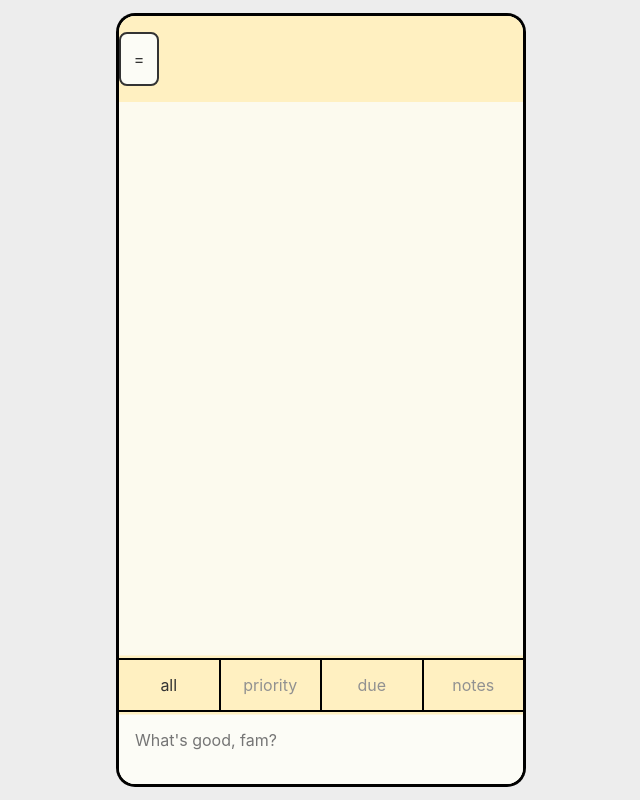
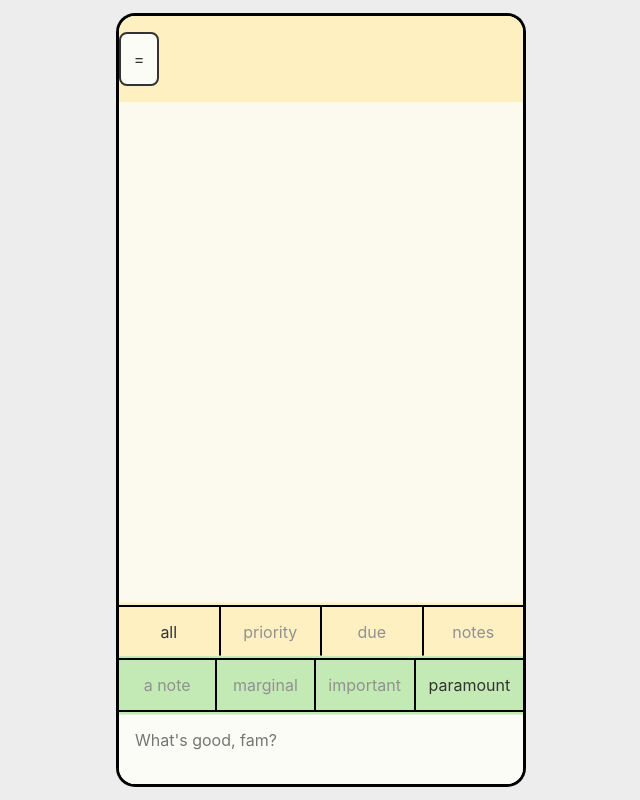
Before and after one commit to TDZ-production/todof, a website built with Vite: page index.html in a window 1280 px wide. Shown: the whole page, without its empty margins (319-959 px from the left). Built offline with nearby package versions, Linux system fonts and the light colour scheme; files whose address does not match are found by name.

Commit message:
priorities html+css --todo JS

```diff
--- a/index.html
+++ b/index.html
@@ -40,12 +40,21 @@
         </main>
 
         <footer>
-            <div class="filters">
-                <button data-filter="all" class="active">all</button>
-                <button data-filter="priority">priority</button>
-                <button data-filter="due">due</button>
-                <button data-filter="notes">notes</button>
-            </div>
+            <section>
+                <nav class="filters">
+                    <button data-filter="all" class="active">all</button>
+                    <button data-filter="priority">priority</button>
+                    <button data-filter="due">due</button>
+                    <button data-filter="notes">notes</button>
+                </nav>
+                <nav class="priorities">
+                    <button data-priority="1">a note</button>
+                    <button data-priority="2">marginal</button>
+                    <button data-priority="3">important</button>
+                    <button data-priority="4" class="active">paramount</button>
+                </nav>
+            </section>
+
             <form>
                 <input type="hidden" name="priority" value="4" />
 
--- a/src/new.css
+++ b/src/new.css
@@ -245,8 +245,7 @@ button {
     color: inherit;
 }
 
-.filters {
-    background: var(--filter-background-color);
+footer nav {
     display: flex;
     background-color: var(--outline);
     gap: 2px;
@@ -254,7 +253,15 @@ button {
     box-shadow: 0 0 0 2.5px var(--main-color);
 }
 
-.filters>* {
+footer .priorities {
+    box-shadow: 0 0 0 2.5px var(--prio2-color);
+}
+
+footer .priorities>* {
+    background-color: var(--prio2-color);
+}
+
+footer nav>* {
     flex-grow: 1;
     flex-basis: 80px;
     border: none;
@@ -263,11 +270,11 @@ button {
     color: var(--light-font-color);
 }
 
-.filters .active {
+footer nav .active {
     color: var(--font-color)
 }
 
-.filters>*:hover {
+footer nav>*:hover {
     opacity: 0.96;
 }
 
```
